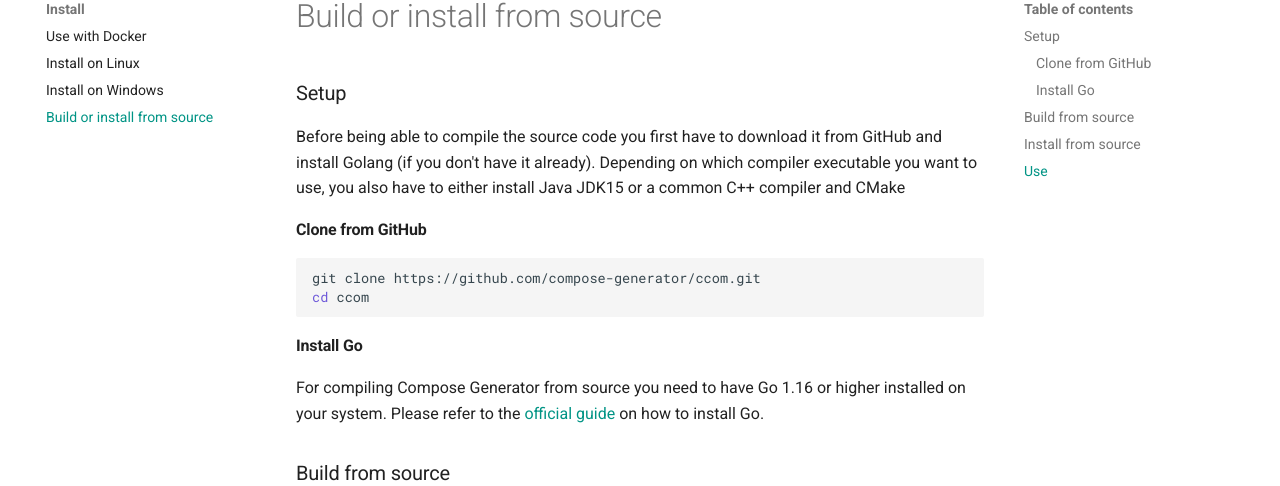
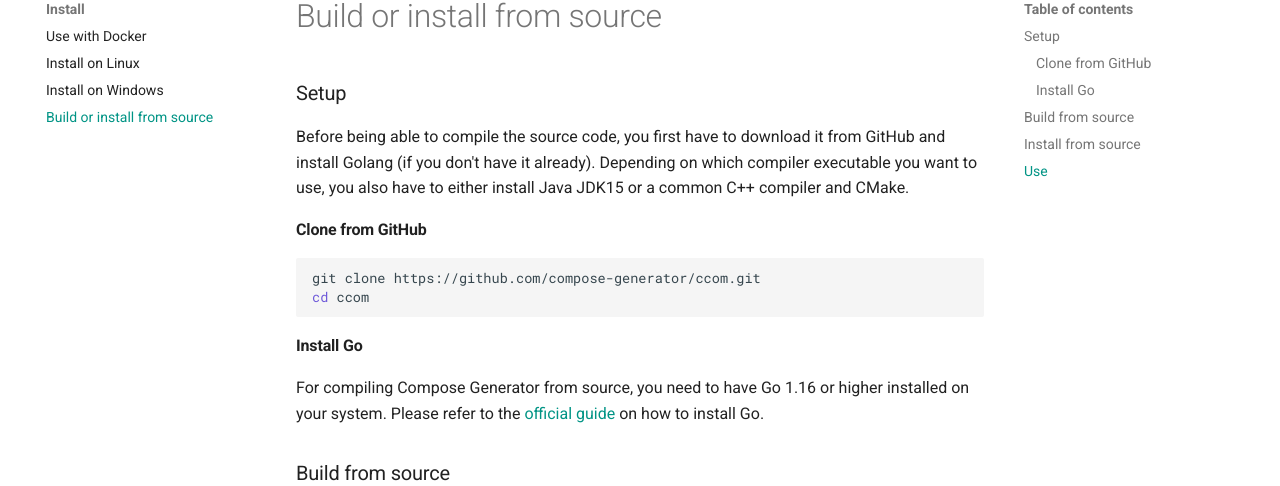
Before and after one commit to compose-generator/ccom, an MkDocs documentation site: the page built from docs/docs/install/source.md, in a window 1280 px wide and 1348 px high. Shown: the part 196-682 px from the top of the window. Built offline with MkDocs 1.6.1 and Material for MkDocs 9.7.7, drawn with Linux system fonts in a browser that asks for light colours; comment, search, counter and statistics services are not loaded.

Commit message:
Improve spelling, grammar and idioms

````diff
--- a/docs/docs/install/source.md
+++ b/docs/docs/install/source.md
@@ -3,8 +3,8 @@
 ---
 
 ### Setup
-Before being able to compile the source code you first have to download it from GitHub and install Golang (if you don't have it already).
-Depending on which compiler executable you want to use, you also have to either install Java JDK15 or a common C++ compiler and CMake
+Before being able to compile the source code, you first have to download it from GitHub and install Golang (if you don't have it already).
+Depending on which compiler executable you want to use, you also have to either install Java JDK15 or a common C++ compiler and CMake.
 
 #### Clone from GitHub
 ```sh
@@ -13,7 +13,7 @@
 ```
 
 #### Install Go
-For compiling Compose Generator from source you need to have Go 1.16 or higher installed on your system. Please refer to the [official guide](https://golang.org/doc/install) on how to install Go.
+For compiling Compose Generator from source, you need to have Go 1.16 or higher installed on your system. Please refer to the [official guide](https://golang.org/doc/install) on how to install Go.
 
 ### Build from source
 If you want to build the executable, you can use the `build.sh` for Linux or the `build.bat` file for Windows:
````
Also changed, not shown: docs/docs/install/linux.md (+1 -1 lines), docs/docs/install/windows.md (+2 -2 lines), docs/docs/intro.md (+1 -2 lines), docs/docs/quick-start.md (+4 -2 lines), docs/docs/usage.md (+1 -1 lines).
